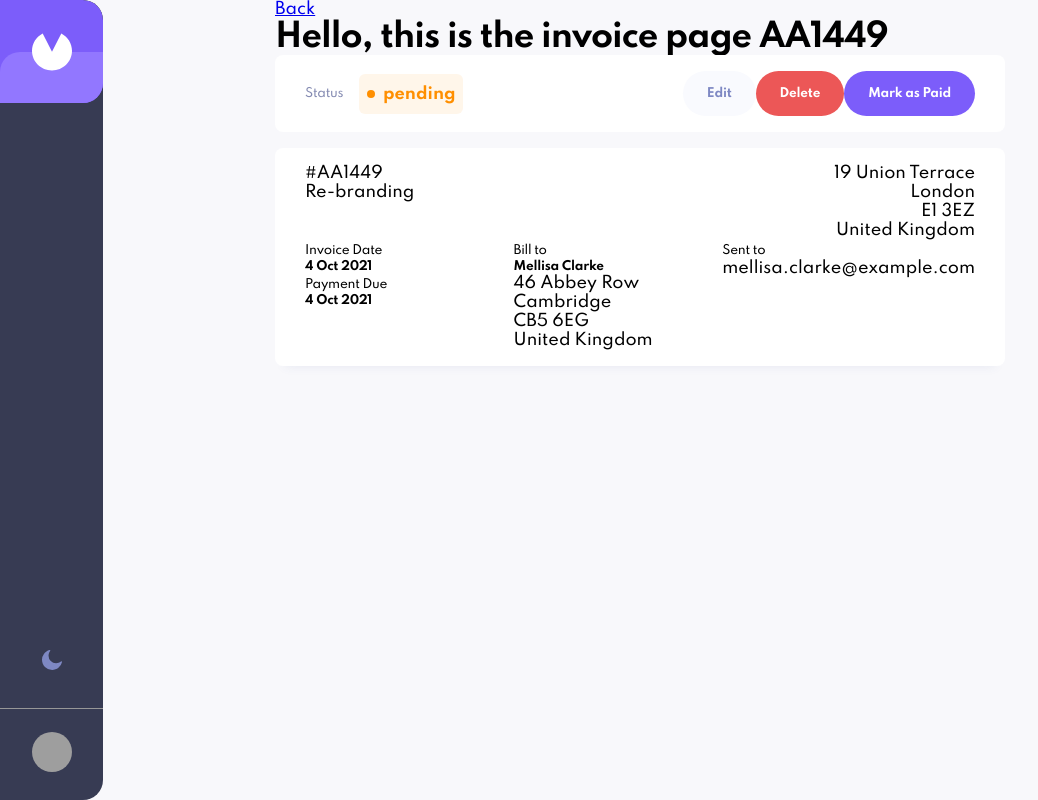
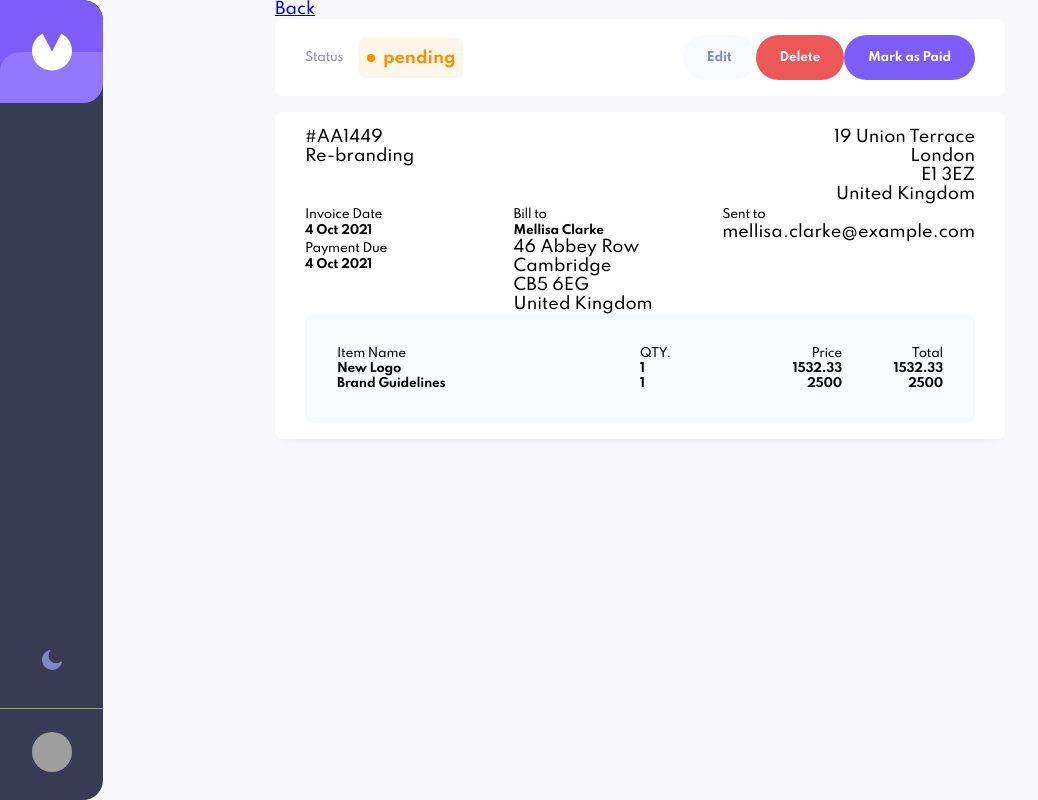
Before and after one commit to nlukic97/react-invoice-app, a React (Create React App) app: page /invoice/AA1449 in a window 1280 px wide. Shown: the whole page, without its empty margins (0-1038 px from the left). Built offline with nearby package versions, Linux system fonts and the light colour scheme; grey boxes are pictures that could not be loaded.

Commit message:
single page data displayed, still need to brush up

```diff
--- a/src/components/InvoicePage.js
+++ b/src/components/InvoicePage.js
@@ -17,8 +17,9 @@ const InvoicePage = ({invoices, deleteInvoice, markAsPaid}) => {
     return (
         <div className="single_page_invoice">
             <Link to="/">Back</Link>
-            {(!invoice) ? <h1>This invoice does not exist</h1> : <h1>Hello, this is the invoice page {invoice.id}</h1>}
 
+            {/* If the invoice of a certain ID does not exist, display the error message only */}
+            {(!invoice) ? <h1>This invoice does not exist</h1> : (
                 <div className="flex-container">
 
                     {/* 1. Status container */}
@@ -95,14 +96,48 @@ const InvoicePage = ({invoices, deleteInvoice, markAsPaid}) => {
                                 </div>
                             </div>
 
-                        <div className="email">
+                            <div className="client_email">
                                 <span className="body-1">Sent to</span>
                                 <div><span>{invoice.clientEmail}</span></div>
                             </div>
                         </div>
 
+                        <div className="invoice-items-card">
+
+                            {/* labels */}
+                            <div className="items-container">
+                                <div className="left body-1">
+                                    <span>Item Name</span>
+                                </div>
+
+                                <div className="right">
+                                    <div className="body-1 quantity">QTY.</div>
+                                    <div className="body-1 price">Price</div>
+                                    <div className="body-1 total">Total</div>
                                 </div>
                             </div>
+
+                            {invoice.items.map((item,index)=> {
+                                return (
+                                <div className="items-container" key={index}>
+                                    <div className="left">
+                                        <h4>{item.name}</h4>
+                                    </div>
+
+                                    <div className="right">
+                                        <h4 className="quantity">{item.quantity}</h4>
+                                        <h4 className="price">{item.price}</h4>
+                                        <h4 className="total">{item.total}</h4>
+                                    </div>
+                                </div>
+                                )
+                            })}
+
+                        </div>
+
+                    </div>
+                </div>
+            )}
         </div>
     )
 }
--- a/src/css/App.css
+++ b/src/css/App.css
@@ -105,8 +105,32 @@ html.dark-theme body {
 .single_page_invoice .flex-container .data-container .second_line {
   display: flex;
 }
-.single_page_invoice .flex-container .data-container .second_line .dates, .single_page_invoice .flex-container .data-container .second_line .receiver_address, .single_page_invoice .flex-container .data-container .second_line .email {
+.single_page_invoice .flex-container .data-container .second_line .dates, .single_page_invoice .flex-container .data-container .second_line .receiver_address, .single_page_invoice .flex-container .data-container .second_line .client_email {
   flex: 1;
+}
+.single_page_invoice .flex-container .data-container .invoice-items-card {
+  background-color: #F9FAFE;
+  border-radius: 8px;
+  padding: 32px;
+}
+.single_page_invoice .flex-container .data-container .invoice-items-card .items-container {
+  display: flex;
+  justify-content: space-between;
+}
+.single_page_invoice .flex-container .data-container .invoice-items-card .items-container .left, .single_page_invoice .flex-container .data-container .invoice-items-card .items-container .right {
+  flex: 1;
+}
+.single_page_invoice .flex-container .data-container .invoice-items-card .items-container .right {
+  display: flex;
+}
+.single_page_invoice .flex-container .data-container .invoice-items-card .items-container .right .quantity, .single_page_invoice .flex-container .data-container .invoice-items-card .items-container .right .price, .single_page_invoice .flex-container .data-container .invoice-items-card .items-container .right .total {
+  flex: 1;
+}
+.single_page_invoice .flex-container .data-container .invoice-items-card .items-container .right .quantity {
+  text-align: left;
+}
+.single_page_invoice .flex-container .data-container .invoice-items-card .items-container .right .price, .single_page_invoice .flex-container .data-container .invoice-items-card .items-container .right .total {
+  text-align: right;
 }
 
 .color-grayblue {
--- a/src/scss/imports/_layout.scss
+++ b/src/scss/imports/_layout.scss
@@ -75,11 +75,40 @@ html.dark-theme body {
             .second_line {
                 display: flex;
 
-                .dates, .receiver_address, .email {
+                .dates, .receiver_address, .client_email {
                     flex: 1;
                 }
+            }
 
+            // used for both the label and the data of the invoice items
+            .invoice-items-card {
+                background-color: #F9FAFE;
+                border-radius: 8px;
+                padding: 32px;
 
+                .items-container {
+                    display: flex;
+                    justify-content: space-between;
+
+                    .left, .right {
+                        flex: 1;
+                    }
+
+                    .right {
+                        display: flex;
+                        .quantity, .price, .total {
+                            flex: 1;
+                        }
+
+                        .quantity {
+                            text-align: left;
+                        }
+
+                        .price, .total {
+                            text-align: right;
+                        }
+                    }
+                }
             }
         }
     }
```
Also changed, not shown: 1 other file (tests, documents, lock files or other folders). Lines whose indentation alone changed are shown as unchanged.
